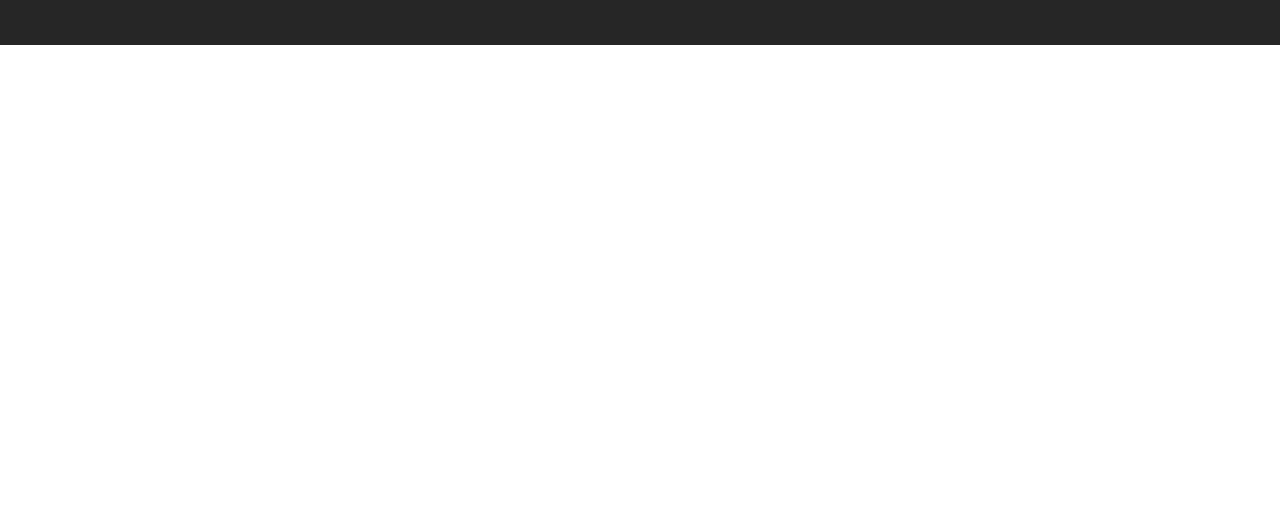
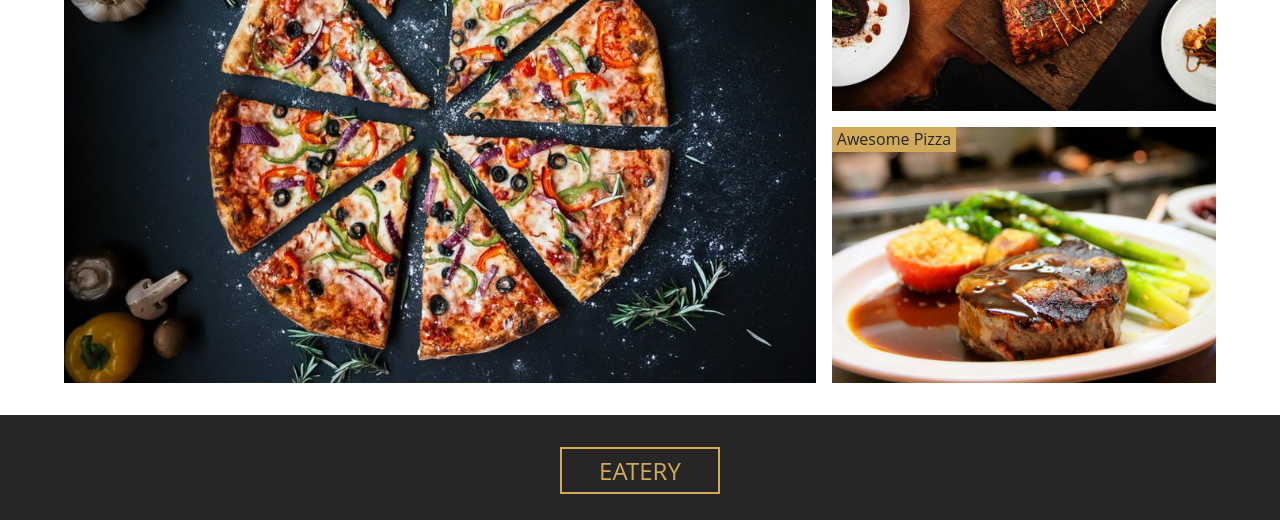
Before and after one commit to Means-Business/restaurant, a Gatsby site: page / in a window 1280 px wide. Shown: the part 1502-2022 px from the top of the page. Before the commit the page ends 1547 px from the top, so only its background shows below. Built offline with nearby package versions, Linux system fonts and the light colour scheme; Gatsby itself is replaced by a stand-in of ours.

Commit message:
adding gallery

```diff
--- /dev/null
+++ b/src/components/HomePageComponent/Gallery-1.js
@@ -0,0 +1,88 @@
+import React from 'react';
+import styled from 'styled-components';
+import { StaticQuery, graphql } from 'gatsby';
+import { styles, Section } from '../../utils';
+import Img from 'gatsby-image';
+
+const GET_IMAGES = graphql`
+  {
+    getImages: allFile(filter: { relativeDirectory: { eq: "homeGallery" } }) {
+      edges {
+        node {
+          childImageSharp {
+            fluid(maxWidth: 500) {
+              ...GatsbyImageSharpFluid_tracedSVG
+            }
+          }
+        }
+      }
+    }
+  }
+`;
+
+export default function Gallery() {
+  return (
+    <StaticQuery
+      query={GET_IMAGES}
+      render={data => {
+        const images = data.getImages.edges;
+
+        return (
+          <Section>
+            <GalleryWrapper>
+              {images.map(({ node }, index) => {
+                return (
+                  <div key={index} className={`item item-${index + 1}`}>
+                    <Img fluid={node.childImageSharp.fluid} />
+                    <p className="info">awesome pizza</p>
+                  </div>
+                );
+              })}
+            </GalleryWrapper>
+          </Section>
+        );
+      }}
+    />
+  );
+}
+
+const GalleryWrapper = styled.div`
+  display: grid;
+  grid-template-columns: auto;
+  grid-row-gap: 1rem;
+  .item {
+    position: relative;
+  }
+  .info {
+    position: absolute;
+    top: 0;
+    left: 0;
+    background: ${styles.colors.mainYellow};
+    padding: 0.1rem 0.3rem;
+    text-transform: capitalize;
+  }
+  @media (min-width: 576px) {
+    grid-template-columns: 1fr 1fr;
+    grid-column-gap: 1rem;
+  }
+  @media (min-width: 768px) {
+    grid-template-columns: repeat(3, 1fr);
+  }
+  @media (min-width: 992px) {
+    .gatsby-image-wrapper {
+      height: 100%;
+    }
+    grid-template-areas:
+      'one one two two'
+      'one one three three';
+    .item-1 {
+      grid-area: one;
+    }
+    .item-2 {
+      grid-area: two;
+    }
+    .item-3 {
+      grid-area: three;
+    }
+  }
+`;
--- a/src/pages/index.js
+++ b/src/pages/index.js
@@ -5,6 +5,7 @@ import SEO from '../components/seo';
 import { HomeHeader, Banner, BannerButton } from '../utils';
 import img from '../images/bcg/homeBcg.jpeg';
 import QuickInfo from '../components/HomePageComponent/QuickInfo';
+import Gallery from '../components/HomePageComponent/Gallery-1';
 
 const IndexPage = () => (
   <Layout>
@@ -30,6 +31,7 @@ const IndexPage = () => (
       </Banner>
     </HomeHeader>
     <QuickInfo />
+    <Gallery />
   </Layout>
 );
 
```
Also changed, not shown: src/components/HomePageComponent/Gallery.js (added, +104 -0 lines).
